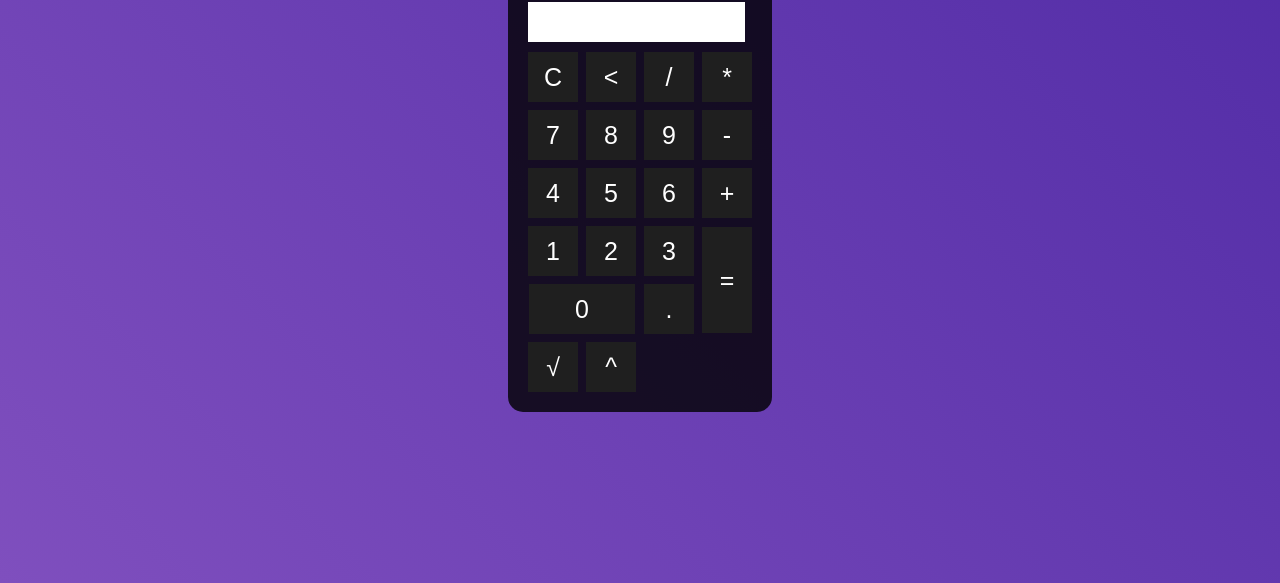
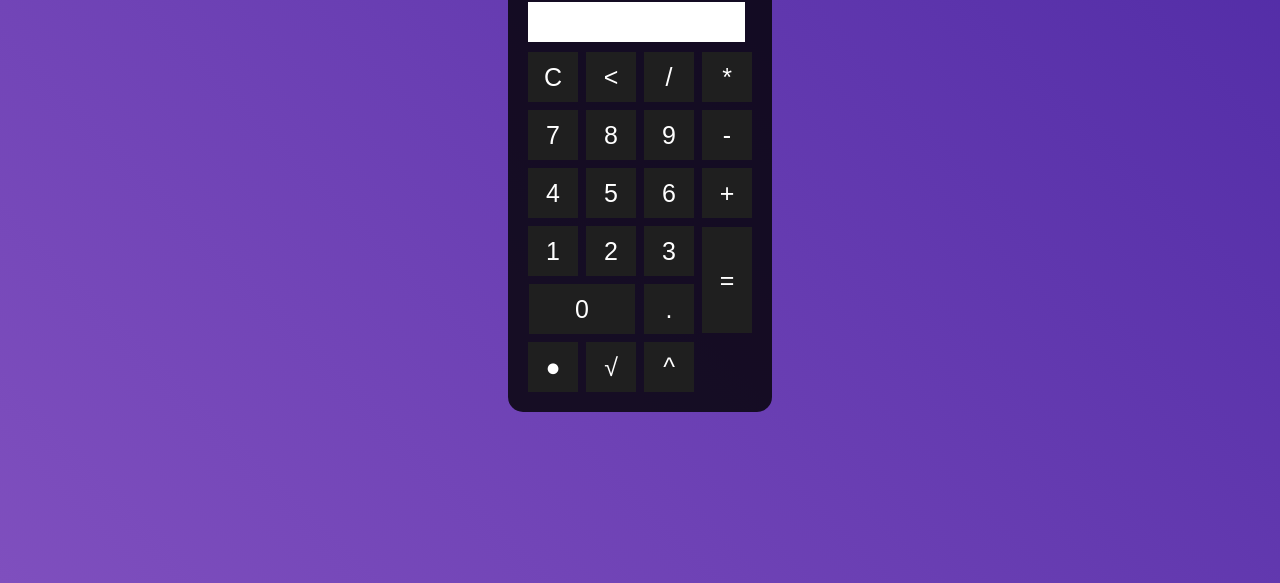
Before and after one commit to Kal-il/A_Calculadoora, a plain HTML site: page index.html in a window 1280 px wide. Shown: the part 217-800 px from the top of the page. Drawn offline with Linux system fonts and the light colour scheme.

Commit message:
feature/03 : Adiciona o botão de mudar a cor da calculadora

```diff
--- a/index.html
+++ b/index.html
@@ -44,6 +44,7 @@
                         <td><button class="botao" onclick="insert('.')">.</button></td>
                     </tr>
                 <tr>
+                    <td><button class="botao" onclick="changeColor()">●</button></td>
                     <td><button class="botao" onclick="insert('√')">√</button></td>
                     <td><button class="botao" onclick="insert('^')">^</button></td>
 
```
